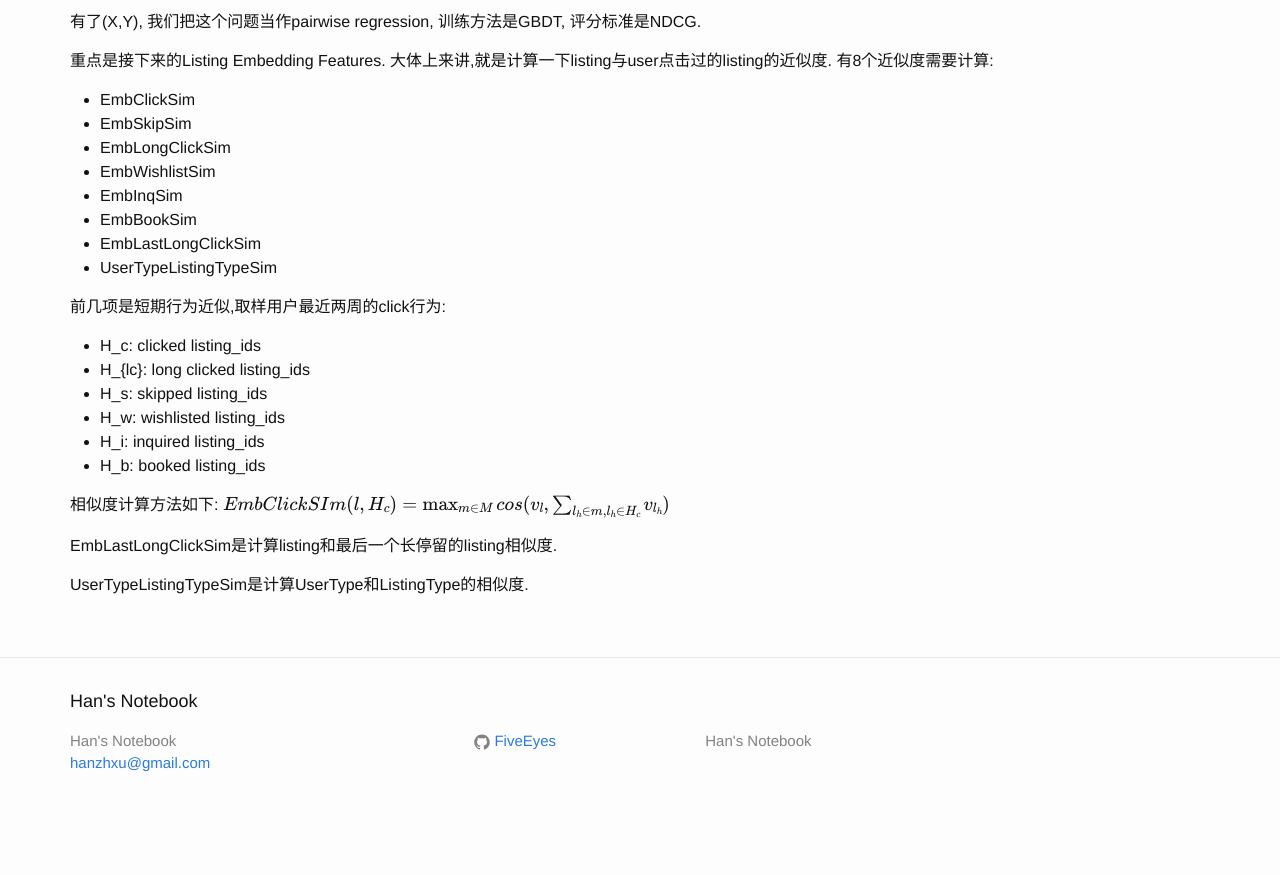
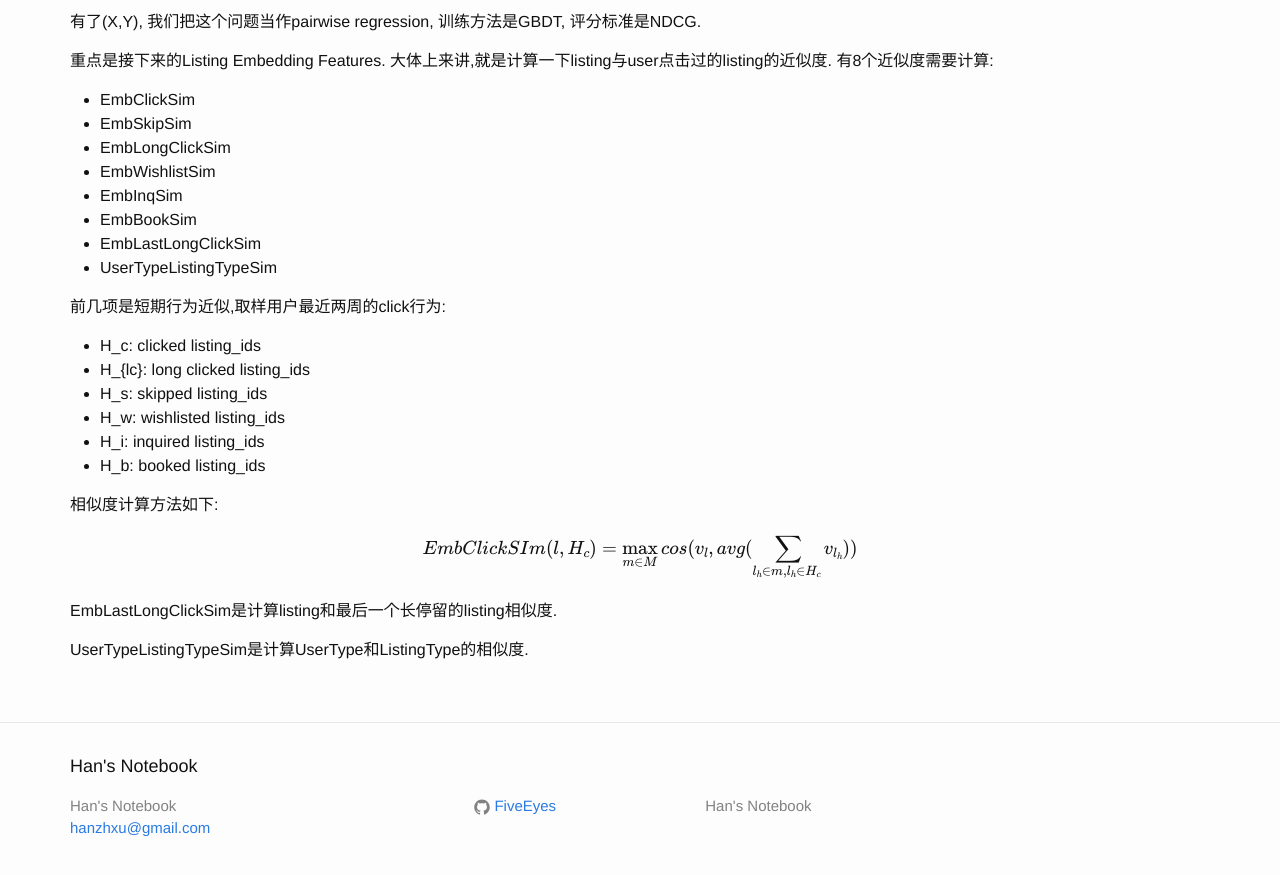
Before and after one commit to FiveEyes/FiveEyes.github.io, a Jekyll site: the page built from _posts/papers/2020-09-08-airbnb-embedding.md, in a window 1280 px wide and 900 px high, scrolled down 2448 px. Shown: the top 875 px of the window. Built offline with Jekyll 4.4.1, drawn with Linux system fonts in a browser that asks for light colours; formulas are drawn with MathJax 3; before the commit the page ends 3283 px from its top, so only the background shows below that.

Commit message:
Update 2020-09-08-airbnb-embedding.md

```diff
--- a/_posts/papers/2020-09-08-airbnb-embedding.md
+++ b/_posts/papers/2020-09-08-airbnb-embedding.md
@@ -117,7 +117,8 @@ Features:
   - H_b: booked listing_ids
 
 相似度计算方法如下:
-$$EmbClickSIm(l, H_c) = \max_{m \in M} cos(v_l, \sum_{l_h \in m, l_h \in H_c} v_{l_h})$$
+
+$$EmbClickSIm(l, H_c) = \max_{m \in M} cos(v_l, avg(\sum_{l_h \in m, l_h \in H_c} v_{l_h}))$$
 
 
 EmbLastLongClickSim是计算listing和最后一个长停留的listing相似度.
```
